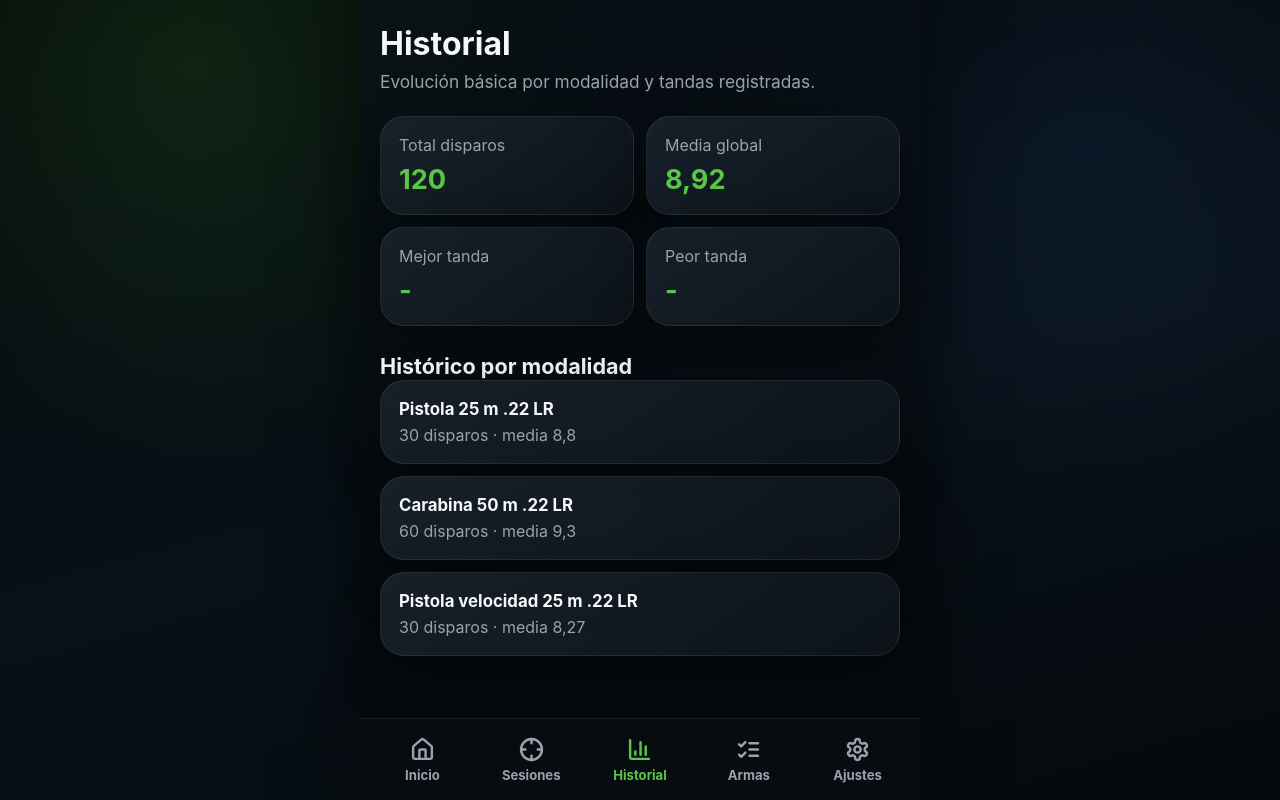
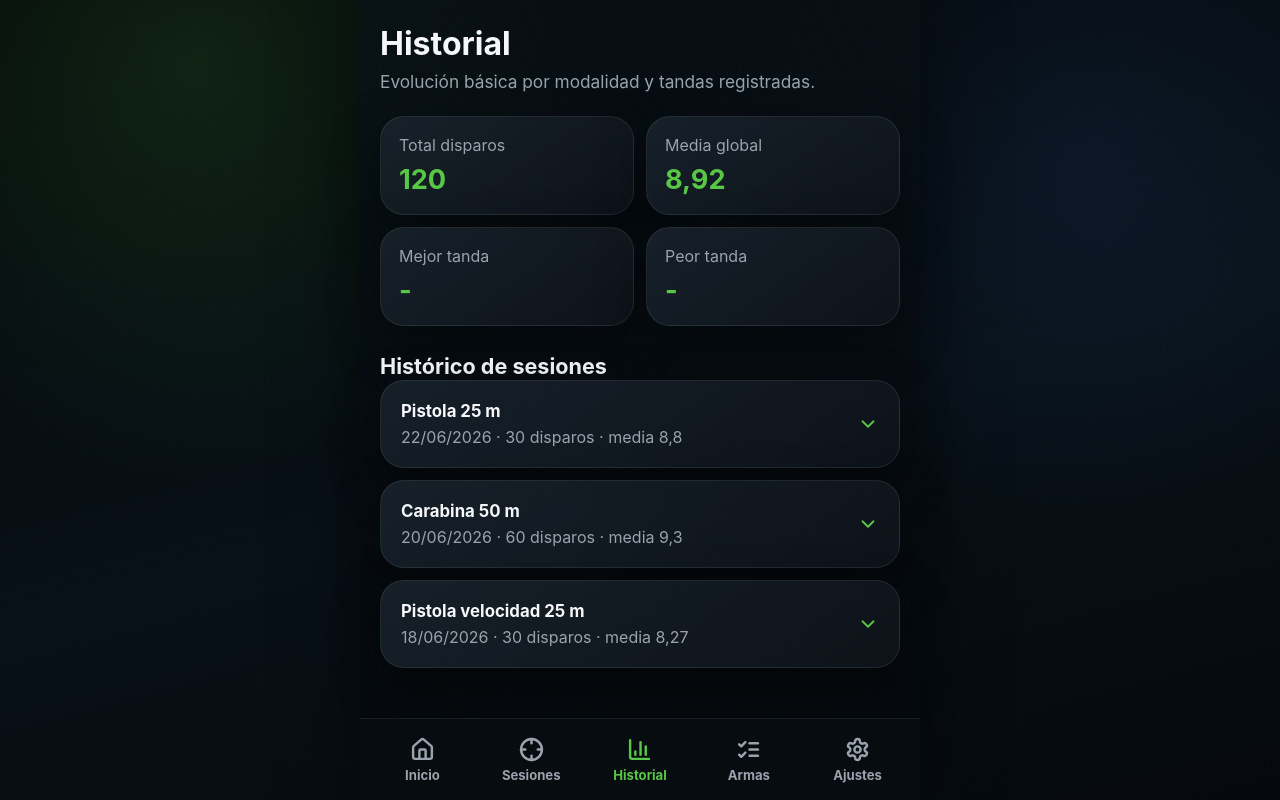
Before and after one commit to pzozaya-pixer/tiro-pago, a React (Vite) app: page /historial in a window 1280 px wide. Built offline with nearby package versions, Linux system fonts and the light colour scheme.

Commit message:
feat: hacer que las tarjetas de sesion en el historial sean expandibles para mostrar puntuaciones e impactos

```diff
--- a/src/pages/History.tsx
+++ b/src/pages/History.tsx
@@ -1,9 +1,13 @@
+import { useState } from 'react';
 import { findModality, useTrainingStore } from '../store/useTrainingStore';
-import { formatAverage } from '../lib/scoring';
+import { formatAverage, formatDate } from '../lib/scoring';
+import { ChevronDown, ChevronUp } from 'lucide-react';
 
 export function History() {
   const sessions = useTrainingStore((state) => state.sessions);
   const rounds = useTrainingStore((state) => state.rounds);
+  const [expandedSessionId, setExpandedSessionId] = useState<string | null>(null);
+
   const bestRound = rounds.reduce((best, round) => (round.totalScore > (best?.totalScore ?? -1) ? round : best), rounds[0]);
   const worstRound = rounds.reduce((worst, round) => (round.totalScore < (worst?.totalScore ?? 99) ? round : worst), rounds[0]);
   const totalShots = sessions.reduce((sum, session) => sum + session.totalShots, 0);
@@ -36,14 +40,53 @@ export function History() {
       </div>
 
       <section>
-        <h2>Histórico por modalidad</h2>
+        <h2>Histórico de sesiones</h2>
         <div className="simple-list">
-          {sessions.map((session) => (
-            <article key={session.id}>
-              <strong>{findModality(session.modalityId).name}</strong>
-              <span>{session.totalShots} disparos · media {formatAverage(session.averageScore)}</span>
-            </article>
-          ))}
+          {sessions.map((session) => {
+            const isExpanded = expandedSessionId === session.id;
+            const sessionRounds = rounds.filter((r) => r.sessionId === session.id);
+            const modality = findModality(session.modalityId);
+
+            return (
+              <article
+                key={session.id}
+                className="history-session-card"
+                onClick={() => setExpandedSessionId(isExpanded ? null : session.id)}
+              >
+                <div className="history-session-card__header">
+                  <div>
+                    <strong>{modality.name.replace(' .22 LR', '')}</strong>
+                    <span>
+                      {formatDate(session.date)} · {session.totalShots} disparos · media {formatAverage(session.averageScore)}
+                    </span>
+                  </div>
+                  <div className="history-session-card__toggle">
+                    {isExpanded ? <ChevronUp size={22} /> : <ChevronDown size={22} />}
+                  </div>
+                </div>
+
+                {isExpanded && (
+                  <div className="session-detail-rounds" onClick={(e) => e.stopPropagation()}>
+                    {sessionRounds.length === 0 ? (
+                      <p className="no-rounds-text">No hay tandas registradas en esta sesión.</p>
+                    ) : (
+                      sessionRounds.map((round) => (
+                        <div key={round.id} className="session-detail-round-row">
+                          <div className="round-meta">
+                            <span className="round-name">Tanda {round.roundNumber}</span>
+                            <span className="round-shots">
+                              ({round.shots.map((s) => (s === 0 ? 'M' : s)).join(', ')})
+                            </span>
+                          </div>
+                          <span className="round-total">{round.totalScore} pts</span>
+                        </div>
+                      ))
+                    )}
+                  </div>
+                )}
+              </article>
+            );
+          })}
         </div>
       </section>
     </div>
--- a/src/styles.css
+++ b/src/styles.css
@@ -930,3 +930,82 @@ a {
   opacity: 1;
   background-color: rgba(255, 108, 114, 0.1);
 }
+
+.history-session-card {
+  cursor: pointer;
+  transition: transform 0.15s ease, background-color 0.15s ease;
+  display: flex !important;
+  flex-direction: column;
+  gap: 0 !important;
+  padding: 20px !important;
+}
+
+.history-session-card:hover {
+  background: linear-gradient(145deg, rgba(34, 46, 57, 0.92), rgba(18, 26, 35, 0.94)) !important;
+}
+
+.history-session-card__header {
+  display: flex;
+  justify-content: space-between;
+  align-items: center;
+  width: 100%;
+}
+
+.history-session-card__header div {
+  display: grid;
+  gap: 6px;
+}
+
+.history-session-card__toggle {
+  color: var(--green);
+  display: flex;
+  align-items: center;
+}
+
+.session-detail-rounds {
+  margin-top: 18px;
+  padding-top: 18px;
+  border-top: 1px solid var(--border);
+  display: grid;
+  gap: 8px;
+  width: 100%;
+}
+
+.session-detail-round-row {
+  display: flex;
+  justify-content: space-between;
+  align-items: center;
+  padding: 10px 14px;
+  background: rgba(255, 255, 255, 0.035);
+  border-radius: 12px;
+  font-size: 0.95rem;
+}
+
+.session-detail-round-row .round-meta {
+  display: flex;
+  align-items: center;
+  gap: 12px;
+}
+
+.session-detail-round-row .round-name {
+  font-weight: 800;
+  color: var(--text);
+}
+
+.session-detail-round-row .round-shots {
+  color: var(--muted);
+  font-size: 0.88rem;
+  font-family: monospace;
+}
+
+.session-detail-round-row .round-total {
+  font-weight: 850;
+  color: var(--green);
+}
+
+.no-rounds-text {
+  color: var(--muted);
+  font-size: 0.95rem;
+  text-align: center;
+  margin: 8px 0;
+}
```
